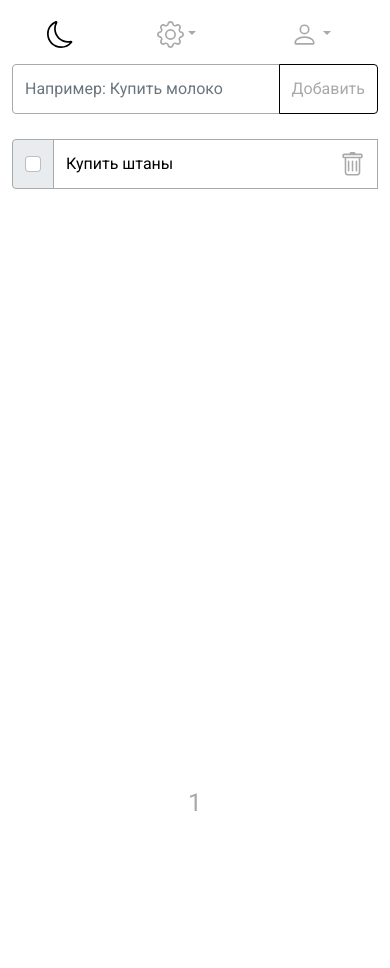
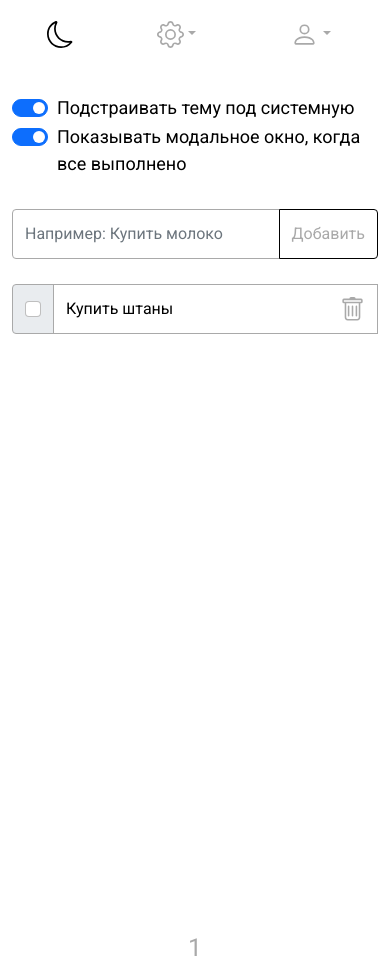
Before and after one commit to korotkir/ToDo, a React (Create React App) app: page / in a window 390 px wide. Before the commit the page ends 844 px from the top, so only its background shows below. Built offline with nearby package versions, Linux system fonts and the light colour scheme.

Commit message:
start create mobile setting bar]

```diff
--- /dev/null
+++ b/src/todo/SettingsBar/SettingsBar.js
@@ -0,0 +1,35 @@
+import React, {useState} from 'react'
+import styles from './SettingsBar.module.css'
+import {Form} from 'react-bootstrap'
+
+function SettingsBar(props)  {
+
+
+    return (
+      <div className={styles.SettingsBar}>
+          <Form>
+            <Form.Check
+              type="switch"
+              id="custom-switch"
+              onChange={props.themeSwitch}
+              label="Подстраивать тему под системную"
+              defaultChecked
+              checked={props.themeChecked}
+            />
+          </Form>
+
+          <Form>
+            <Form.Check
+              type="switch"
+              id="custom-switch"
+              onChange={props.modalSwitch}
+              label="Показывать модальное окно, когда все выполнено"
+              defaultChecked
+              checked={props.modalChecked}
+            />
+          </Form>
+      </div>
+    )
+}
+
+export default SettingsBar
--- /dev/null
+++ b/src/todo/SettingsBar/SettingsBar.module.css
@@ -0,0 +1,10 @@
+.SettingsBar {
+  display: flex;
+  flex-direction: column;
+  justify-content: start;
+  width: 100%;
+  padding: 30px 0;
+  font-size: 18px;
+}
+
+/*# sourceMappingURL=SettingsBar.module.css.map */
--- /dev/null
+++ b/src/todo/SettingsBar/SettingsBar.module.sass
@@ -0,0 +1,7 @@
+.SettingsBar
+  display: flex
+  flex-direction: column
+  justify-content: start
+  width: 100%
+  padding: 30px 0
+  font-size: 18px
--- a/src/todo/TodoHeader/TodoHeader.js
+++ b/src/todo/TodoHeader/TodoHeader.js
@@ -2,6 +2,7 @@ import React from 'react'
 import NewItem from './NewItem/NewItem'
 import StatusBar from './StatusBar/StatusBar'
 import styles from './TodoHeader.module.css'
+import SettingsBar from '../SettingsBar/SettingsBar'
 
 
 const  TodoHeader = props => {
@@ -16,6 +17,10 @@ const  TodoHeader = props => {
         modalChecked={props.modalChecked}
         about={props.about}
       />
+      <SettingsBar
+        themeSwitch={props.themeSwitch}
+        themeChecked={props.themeChecked}
+      />
       <NewItem
         submit={props.submit}
         change={props.change}
--- a/src/todo/TodoList/TodoList.js
+++ b/src/todo/TodoList/TodoList.js
@@ -7,7 +7,6 @@ import TodosSuccess from "../TodosSuccess/TodosSuccess"
 import About from "../About/About"
 import TodoStatus from '../TodoStatus/TodoStatus'
 import styles from './TodoList.module.css'
-
 
 class TodoList extends React.Component {
  constructor(props) {
```
Also changed, not shown: 23 other files (tests, documents, lock files or other folders).
